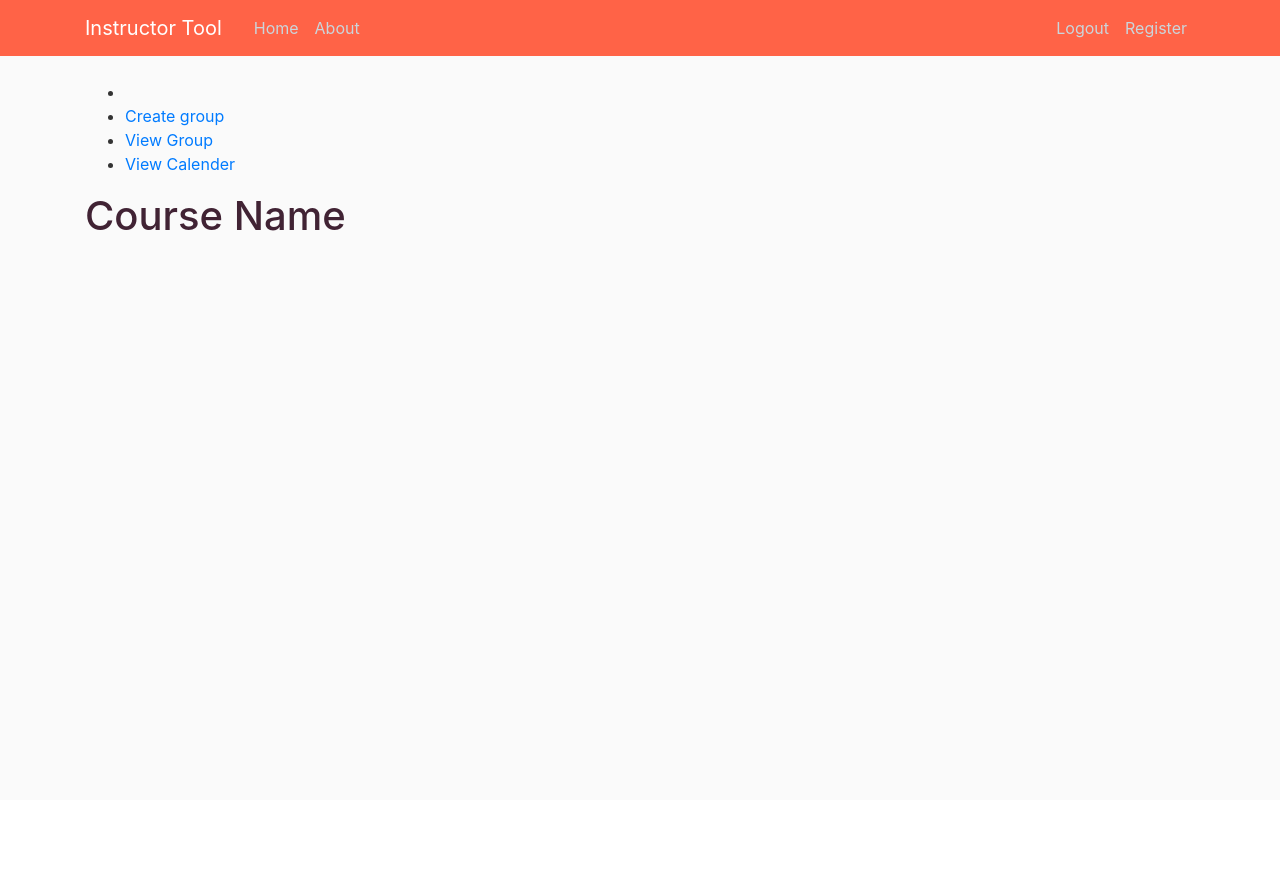
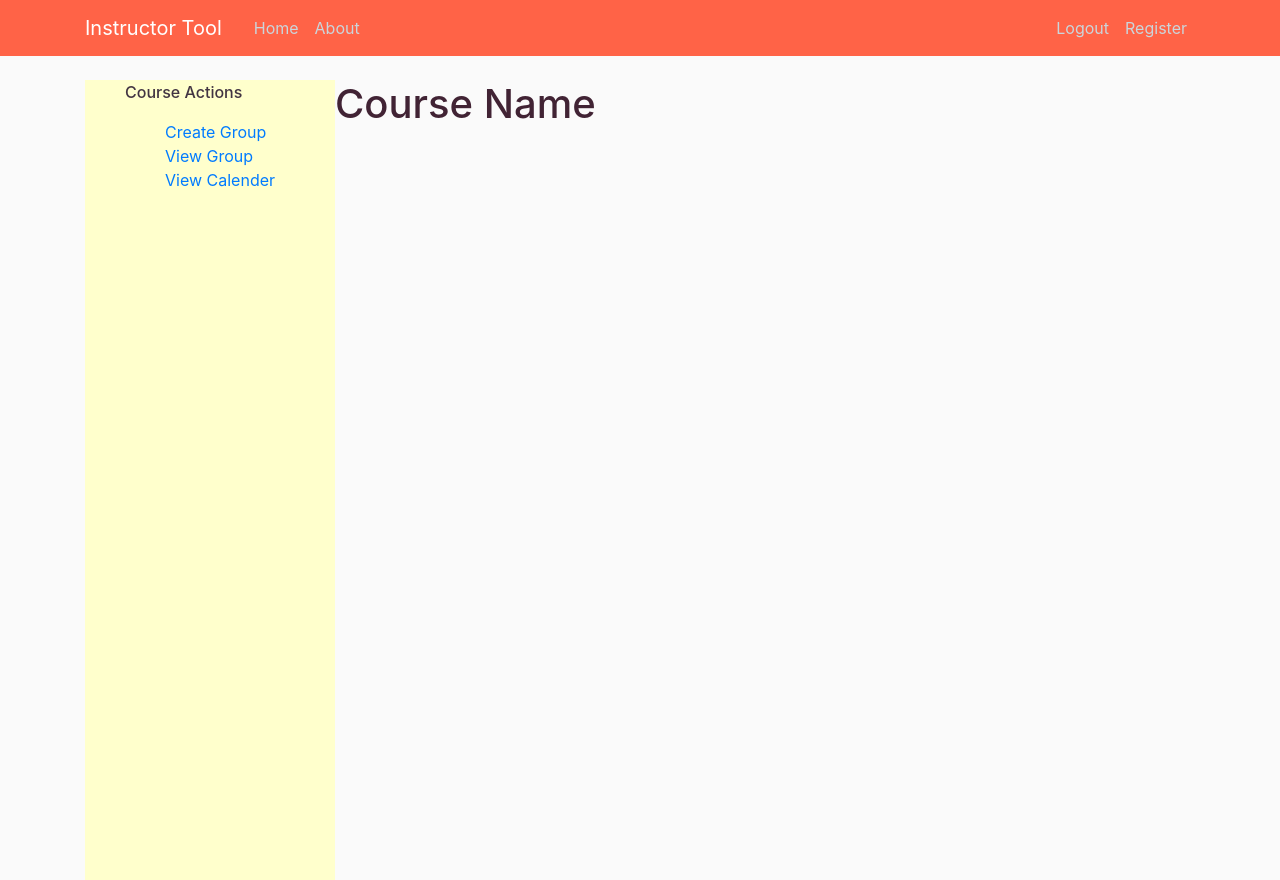
Before and after one commit to tejasipalkar/SER_517_Software_Factory_group5, a Flask app: template templates/coursepage.html in a window 1280 px wide. Before the commit the page ends 231 px from the top, so only its background shows below. Run offline with Flask 2, Linux system fonts and the light colour scheme; the template is opened without the code that fills it, so the values that code supplies are empty; some libraries are stand-ins or nearby versions.

Commit message:
Changed page components

```diff
--- a/templates/coursepage.html
+++ b/templates/coursepage.html
@@ -1,12 +1,37 @@
 {% extends "layout.html" %}
 {% block content %}
-<ul class="sidebar">
-        <li class="sidebar-brand"></li>
-        <li><a href="#">Create group</a></li>
-        <li><a href="#">View Group</a></li>
-        <li><a href="#">View Calender</a></li>
-        </ul>
-<div class="main">
+<!-- <div class="left">
+	<ul class="sidebar">
+	        <li><a href="#">Create group</a></li>
+	        <li><a href="#">View Group</a></li>
+	        <li><a href="#">View Calender</a></li>
+	</ul>
+</div> -->
+	<div class="wrapper">
+		<!--Sidebar-->
+		<nav id="sidebar">
+			<ul class="sidebar_items">
+				<p>Course Actions</p>
+				<ul class="first_item">
+					<a href="#">Create Group</a>
+				</ul>
+				<ul >
+					<a href="#">View Group</a>
+				</ul>
+				<ul>
+					<a href="#">View Calender</a>
+				</ul>
+			</ul>
+
+		</nav>
+
+		<!--Page Content-->
+		<div id = "content">
+			<h1>Course Name</h1>
+		</div>
+
+	</div>
+<!-- <div class="main">
     <h1>Course Name</h1>
 </div>
-{% endblock content %}
+ -->{% endblock content %}
```
